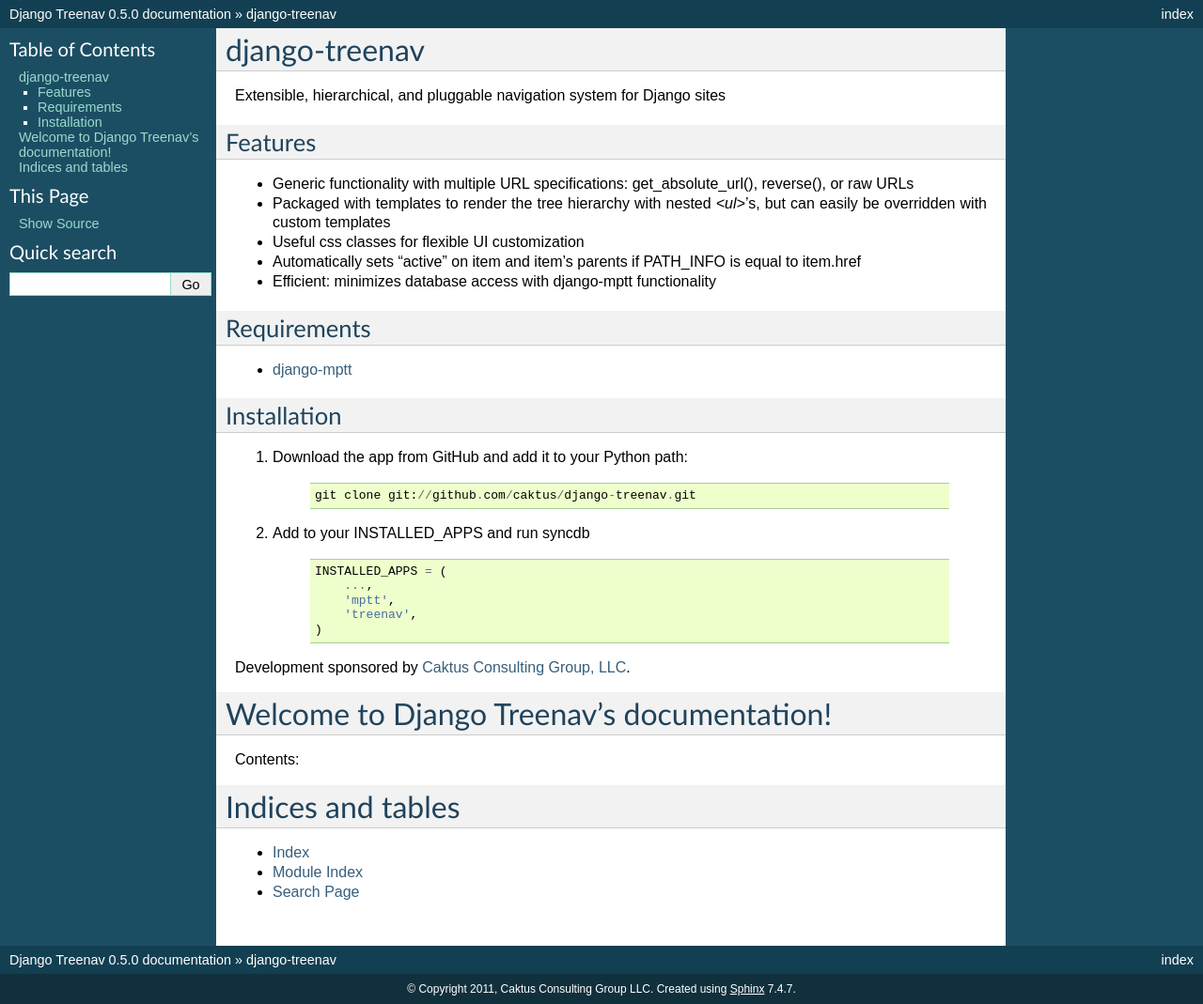
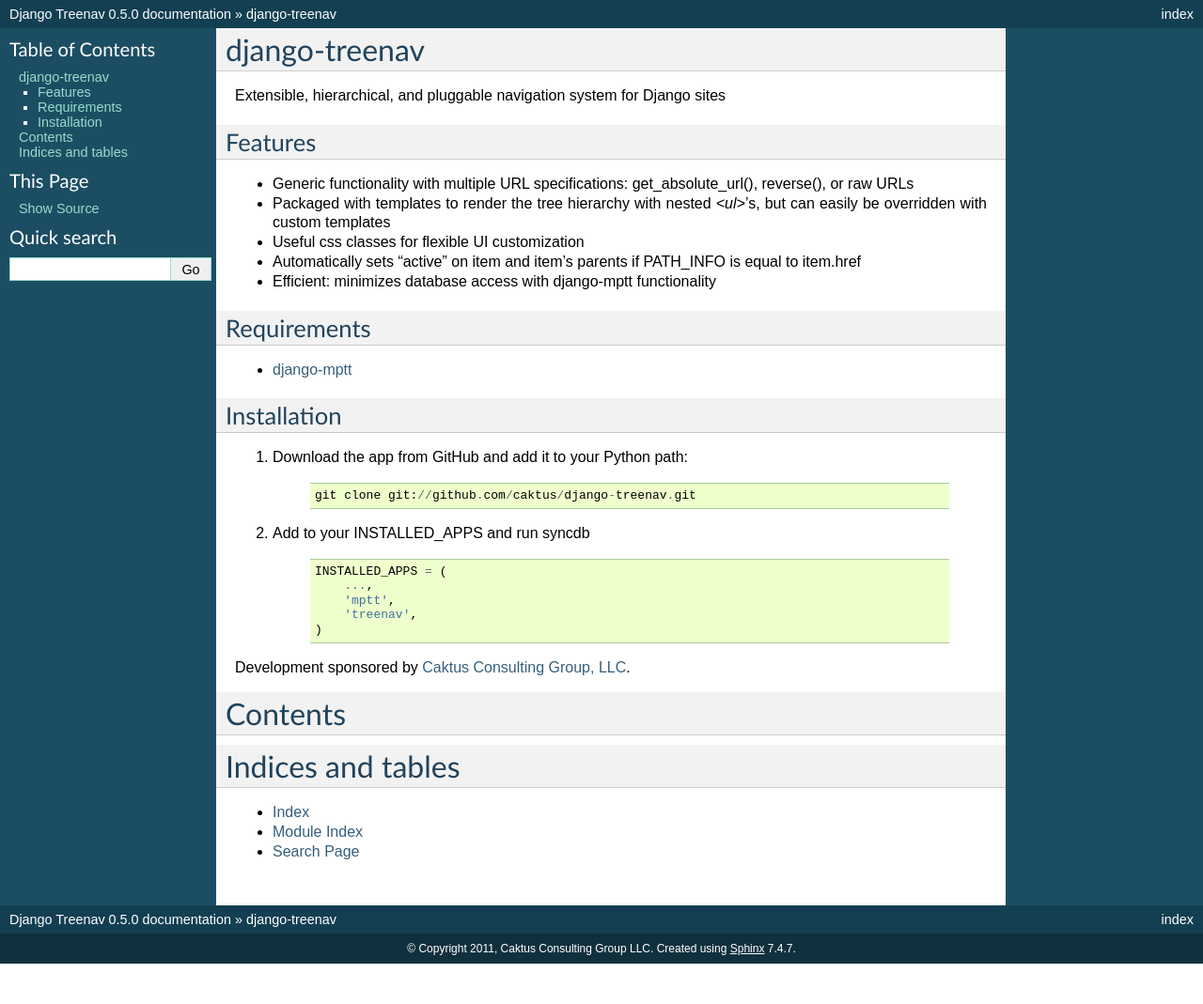
Before and after one commit to caktus/django-treenav, a Sphinx documentation site: the page built from docs/index.rst, in a window 1280 px wide. Shown: the whole page at 94% size. Built offline with Sphinx 7.4.7, drawn with Linux system fonts in a browser that asks for light colours; pages that are not in the unit, such as notebooks, are missing from menus; after the commit the page ends 1026 px from its top, so only the background shows below that.

Commit message:
reorganized the index page so the readme file fits in better

```diff
--- a/docs/index.rst
+++ b/docs/index.rst
@@ -5,10 +5,9 @@
 
 .. include:: ../README.rst
 
-Welcome to Django Treenav's documentation!
-==========================================
 
-Contents:
+Contents
+=========
 
 .. toctree::
    :maxdepth: 2
```
